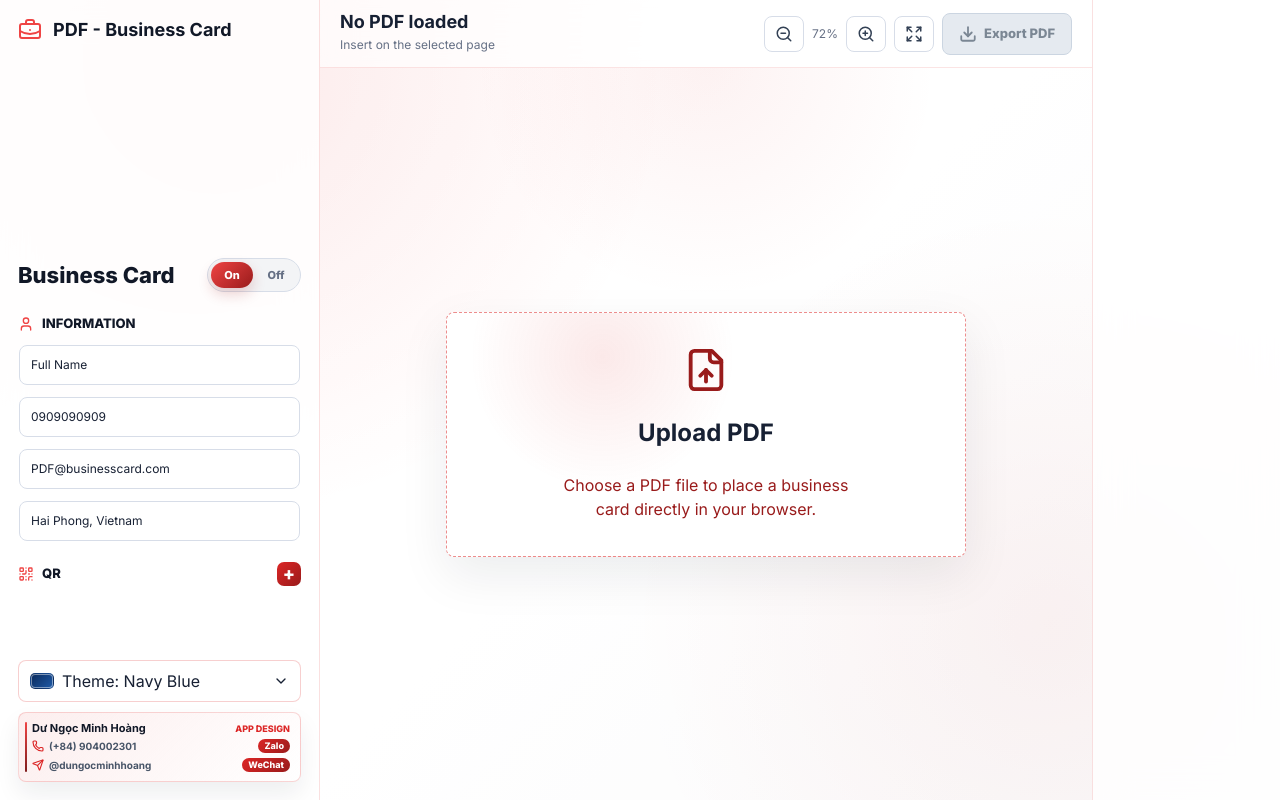
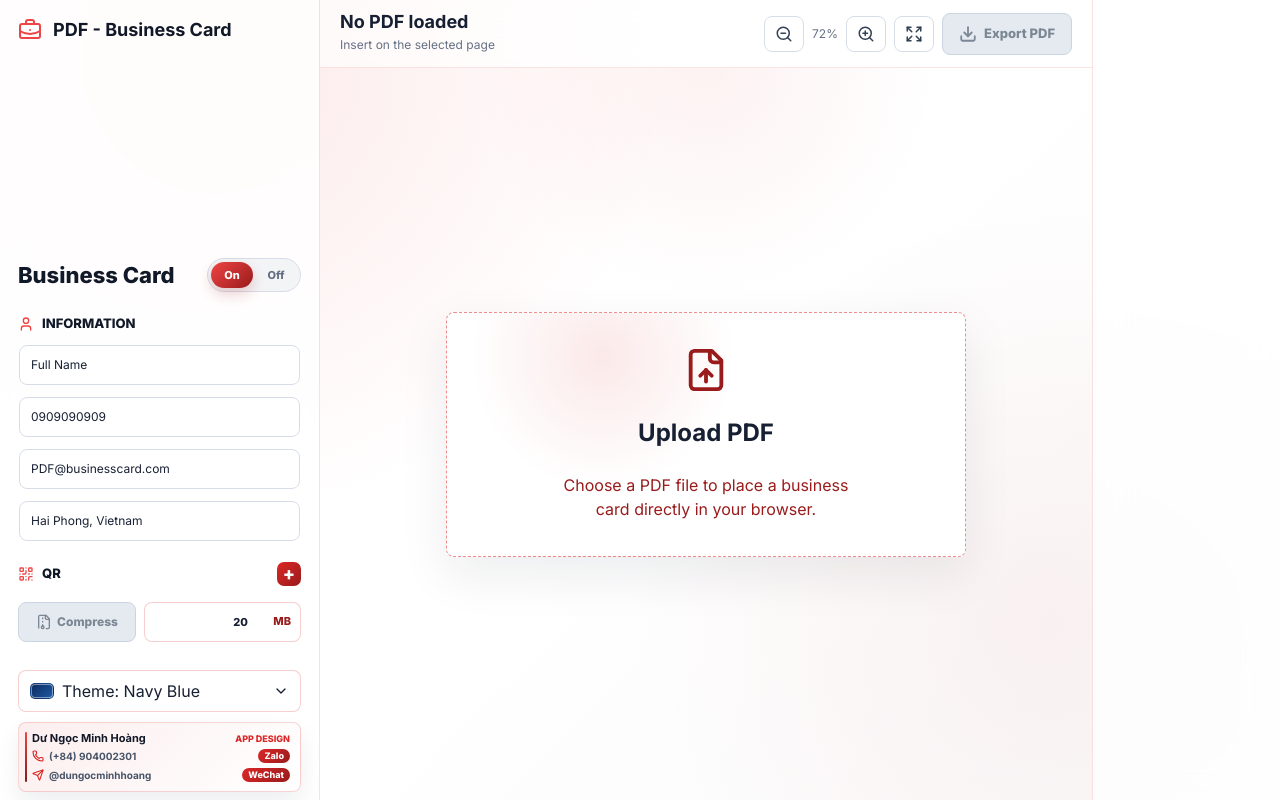
Before and after one commit to HyyAnk/Pdf-business-card-stamper, a React (Vite) app: page / in a window 1280 px wide. Built offline with nearby package versions, Linux system fonts and the light colour scheme.

Commit message:
Update Compress PDF

```diff
--- a/src/App.tsx
+++ b/src/App.tsx
@@ -7,6 +7,7 @@ import {
   Copy,
   Download,
   Expand,
+  FileArchive,
   FileUp,
   Link,
   Mail,
@@ -337,6 +338,7 @@ const snapDistance = 10;
 const storageKey = "pdf-business-card-state";
 const cardReferenceZoom = 0.72;
 const wechatQrPayload = "https://u.wechat.com/kNE1QLDxXUun5q04_FphdtE?s=2";
+const bytesPerMb = 1024 * 1024;
 const canvasRenderLocks = new WeakMap<HTMLCanvasElement, Promise<void>>();
 
 function clamp(value: number, min: number, max: number) {
@@ -549,6 +551,136 @@ function downloadBytes(bytes: Uint8Array, filename: string, type: string) {
   anchor.download = filename;
   anchor.click();
   URL.revokeObjectURL(url);
+}
+
+function formatMb(bytes: number) {
+  return `${(bytes / bytesPerMb).toFixed(2)} MB`;
+}
+
+function canvasToJpegBytes(canvas: HTMLCanvasElement, quality: number) {
+  return new Promise<Uint8Array>((resolve, reject) => {
+    canvas.toBlob(
+      async (blob) => {
+        if (!blob) {
+          reject(new Error("Could not encode compressed PDF page."));
+          return;
+        }
+        resolve(new Uint8Array(await blob.arrayBuffer()));
+      },
+      "image/jpeg",
+      quality,
+    );
+  });
+}
+
+async function createRasterPdf({
+  sourceBytes,
+  scale,
+  quality,
+  onProgress,
+}: {
+  sourceBytes: Uint8Array;
+  scale: number;
+  quality: number;
+  onProgress?: (done: number, total: number) => void;
+}) {
+  const loadingTask = pdfjsLib.getDocument({
+    data: sourceBytes.slice(),
+    stopAtErrors: false,
+  });
+  const sourceDoc = await loadingTask.promise;
+  const outputDoc = await PDFDocument.create();
+  const canvas = document.createElement("canvas");
+  const context = canvas.getContext("2d", { alpha: false });
+
+  if (!context) {
+    throw new Error("Canvas unavailable.");
+  }
+
+  try {
+    for (let pageNumber = 1; pageNumber <= sourceDoc.numPages; pageNumber += 1) {
+      const sourcePage = await sourceDoc.getPage(pageNumber);
+      const outputViewport = sourcePage.getViewport({ scale: 1 });
+      const renderViewport = sourcePage.getViewport({ scale });
+
+      canvas.width = Math.max(1, Math.floor(renderViewport.width));
+      canvas.height = Math.max(1, Math.floor(renderViewport.height));
+      context.setTransform(1, 0, 0, 1, 0, 0);
+      context.fillStyle = "#ffffff";
+      context.fillRect(0, 0, canvas.width, canvas.height);
+
+      const renderTask = sourcePage.render({
+        canvasContext: context,
+        viewport: renderViewport,
+      });
+      await renderTask.promise;
+
+      const imageBytes = await canvasToJpegBytes(canvas, quality);
+      const image = await outputDoc.embedJpg(imageBytes);
+      const outputPage = outputDoc.addPage([outputViewport.width, outputViewport.height]);
+      outputPage.drawImage(image, {
+        x: 0,
+        y: 0,
+        width: outputViewport.width,
+        height: outputViewport.height,
+      });
+      onProgress?.(pageNumber, sourceDoc.numPages);
+    }
+
+    return await outputDoc.save({
+      useObjectStreams: true,
+      addDefaultPage: false,
+    });
+  } finally {
+    canvas.width = 1;
+    canvas.height = 1;
+    sourceDoc.destroy?.();
+  }
+}
+
+async function compressPdfToTarget({
+  sourceBytes,
+  targetBytes,
+  onStatus,
+  onProgress,
+}: {
+  sourceBytes: Uint8Array;
+  targetBytes: number;
+  onStatus?: (message: string) => void;
+  onProgress?: (done: number, total: number) => void;
+}) {
+  const presets = [
+    { scale: 2.4, quality: 0.9 },
+    { scale: 2.05, quality: 0.84 },
+    { scale: 1.75, quality: 0.78 },
+    { scale: 1.5, quality: 0.72 },
+    { scale: 1.25, quality: 0.66 },
+    { scale: 1.05, quality: 0.58 },
+    { scale: 0.9, quality: 0.5 },
+    { scale: 0.75, quality: 0.42 },
+  ];
+  let smallestOutput: Uint8Array | null = null;
+
+  for (let index = 0; index < presets.length; index += 1) {
+    const preset = presets[index];
+    onStatus?.(`Compressing ${index + 1}/${presets.length}`);
+    const output = await createRasterPdf({
+      sourceBytes,
+      scale: preset.scale,
+      quality: preset.quality,
+      onProgress,
+    });
+
+    if (!smallestOutput || output.byteLength < smallestOutput.byteLength) {
+      smallestOutput = output;
+    }
+
+    if (output.byteLength <= targetBytes) {
+      return output;
+    }
+  }
+
+  return smallestOutput ?? sourceBytes;
 }
 
 function useStoredState<T>(key: string, fallback: T) {
@@ -1022,10 +1154,12 @@ export default function App() {
     qrMode: "image" as QrMode,
     qrLink: "https://company.vn",
     qrItems: [] as QrItem[],
+    compressTargetMb: 20,
     defaultNameSizeMigrated: false,
     defaultFontInterMigrated: false,
     defaultInfoPlaceholderMigrated: false,
     defaultThemeNavyMigrated: false,
+    defaultCompressTarget20Migrated: false,
   });
 
   const [pdfDoc, setPdfDoc] = useState<PdfDoc | null>(null);
@@ -1042,6 +1176,8 @@ export default function App() {
   const [guides, setGuides] = useState<{ x?: number; y?: number }>({});
   const [qrCodes, setQrCodes] = useState<QrRenderItem[]>([]);
   const [isExporting, setIsExporting] = useState(false);
+  const [isCompressing, setIsCompressing] = useState(false);
+  const [compressStatus, setCompressStatus] = useState("");
   const [isLoadingPdf, setIsLoadingPdf] = useState(false);
   const [loadError, setLoadError] = useState("");
   const [activeTextField, setActiveTextField] = useState<keyof CardInfo | null>(null);
@@ -1073,6 +1209,7 @@ export default function App() {
   );
   const activeTheme = saved.theme === "auto" ? autoTheme : themePresets[saved.theme];
   const cardEnabled = saved.cardEnabled !== false;
+  const compressTargetMb = saved.compressTargetMb ?? 20;
   const qrItems: QrItem[] = useMemo(() => {
     const storedItems = (saved.qrItems ?? []).slice(0, 2).map((item) => ({
       ...item,
@@ -1227,6 +1364,15 @@ export default function App() {
     }));
   }, [saved.defaultThemeNavyMigrated, setSaved]);
 
+  useEffect(() => {
+    if (saved.defaultCompressTarget20Migrated) return;
+    setSaved((current) => ({
+      ...current,
+      defaultCompressTarget20Migrated: true,
+      compressTargetMb: !current.compressTargetMb || current.compressTargetMb === 23 ? 20 : current.compressTargetMb,
+    }));
+  }, [saved.defaultCompressTarget20Migrated, setSaved]);
+
   const handleInfoChange = (field: keyof CardInfo, value: string) => {
     setSaved((current) => ({
       ...current,
@@ -1255,6 +1401,7 @@ export default function App() {
   const loadPdf = async (file: File) => {
     setIsLoadingPdf(true);
     setLoadError("");
+    setCompressStatus("");
     setPdfDoc(null);
     setPageCount(0);
     setPageSize({ width: 0, height: 0 });
@@ -1280,6 +1427,66 @@ export default function App() {
       setFileName("");
     } finally {
       setIsLoadingPdf(false);
+    }
+  };
+
+  const updateCompressTarget = (value: number) => {
+    const nextValue = Number.isFinite(value) ? clamp(value, 1, 500) : 20;
+    setSaved((current) => ({ ...current, compressTargetMb: nextValue }));
+  };
+
+  const compressPdf = async () => {
+    if (!pdfBytes) return;
+
+    const targetMb = clamp(Number(compressTargetMb) || 20, 1, 500);
+    const targetBytes = targetMb * bytesPerMb;
+    const originalBytes = pdfBytes.slice();
+    const originalSize = originalBytes.byteLength;
+
+    setIsCompressing(true);
+    setLoadError("");
+    setCompressStatus("Preparing");
+
+    try {
+      if (originalSize <= targetBytes) {
+        setCompressStatus(`Already ${formatMb(originalSize)} / ${targetMb} MB`);
+        return;
+      }
+
+      const compressedBytes = await compressPdfToTarget({
+        sourceBytes: originalBytes,
+        targetBytes,
+        onStatus: setCompressStatus,
+        onProgress: (done, total) => {
+          setCompressStatus(`Rendering page ${done}/${total}`);
+        },
+      });
+
+      if (compressedBytes.byteLength >= originalSize) {
+        setCompressStatus(`No smaller result. Current ${formatMb(originalSize)}`);
+        return;
+      }
+
+      const loadingTask = pdfjsLib.getDocument({
+        data: compressedBytes.slice(),
+        stopAtErrors: false,
+      });
+      const document = await loadingTask.promise;
+      setPdfBytes(compressedBytes);
+      setPdfDoc(document);
+      setPageCount(document.numPages);
+      setSelectedPage((current) => clamp(current, 1, document.numPages));
+      setPageSize({ width: 0, height: 0 });
+      pendingStageCenterRef.current = true;
+      setCompressStatus(
+        compressedBytes.byteLength <= targetBytes
+          ? `Preview updated: ${formatMb(originalSize)} -> ${formatMb(compressedBytes.byteLength)}`
+          : `Closest result: ${formatMb(originalSize)} -> ${formatMb(compressedBytes.byteLength)}`,
+      );
+    } catch (error) {
+      setCompressStatus((error as Error).message || "Could not compress this PDF.");
+    } finally {
+      setIsCompressing(false);
     }
   };
 
@@ -1830,6 +2037,35 @@ export default function App() {
         </section>
 
         <div className="panel-bottom">
+          <section className="control-section compact-section compress-dock">
+            <div className="compress-row">
+              <button
+                className="compress-button"
+                onClick={compressPdf}
+                disabled={!pdfDoc || !pdfBytes || isCompressing || isExporting}
+                title="Compress PDF"
+                type="button"
+              >
+                {isCompressing ? <Sparkles size={16} /> : <FileArchive size={16} />}
+                <span>{isCompressing ? "Compressing" : "Compress"}</span>
+              </button>
+              <label className="compress-target-input">
+                <input
+                  aria-label="Target PDF size in MB"
+                  type="number"
+                  min={1}
+                  max={500}
+                  step={1}
+                  value={compressTargetMb}
+                  disabled={isCompressing}
+                  onChange={(event) => updateCompressTarget(Number(event.target.value))}
+                />
+                <span>MB</span>
+              </label>
+            </div>
+            {compressStatus ? <div className="compress-status">{compressStatus}</div> : null}
+          </section>
+
           <section className="control-section compact-section theme-dock" ref={themeDropdownRef}>
             <button
               className="dropdown-trigger"
--- a/src/styles.css
+++ b/src/styles.css
@@ -151,6 +151,97 @@ button {
   display: grid;
   gap: 10px;
   margin-top: auto;
+}
+
+.compress-dock {
+  gap: 7px;
+}
+
+.compress-row {
+  display: grid;
+  grid-template-columns: 118px minmax(120px, 1fr);
+  gap: 8px;
+  align-items: center;
+}
+
+.compress-button {
+  display: inline-flex;
+  align-items: center;
+  justify-content: center;
+  gap: 5px;
+  min-height: 40px;
+  padding: 0 8px;
+  color: #ffffff;
+  background: linear-gradient(135deg, #dc2626, #7f1d1d);
+  border: 1px solid #991b1b;
+  border-radius: 8px;
+  font-size: 12px;
+  font-weight: 900;
+  cursor: pointer;
+  box-shadow: 0 10px 22px rgba(220, 38, 38, 0.2);
+}
+
+.compress-button:hover:not(:disabled) {
+  background: linear-gradient(135deg, #ef4444, #991b1b);
+  border-color: #dc2626;
+}
+
+.compress-button:disabled {
+  color: #7b8794;
+  background: #e5eaf0;
+  border-color: #cbd5e1;
+  box-shadow: none;
+  cursor: not-allowed;
+}
+
+.compress-target-input {
+  display: grid !important;
+  grid-template-columns: minmax(0, 1fr) 22px;
+  align-items: center !important;
+  gap: 6px !important;
+  min-height: 40px !important;
+  padding: 0 9px;
+  color: #991b1b !important;
+  background: #ffffff;
+  border: 1px solid rgba(220, 38, 38, 0.22);
+  border-radius: 8px;
+  font-size: 11px !important;
+  font-weight: 900;
+}
+
+.control-section .compress-target-input input[type="number"] {
+  width: 100%;
+  min-width: 0;
+  height: 38px;
+  padding: 0;
+  color: #172033;
+  text-align: right;
+  background: transparent;
+  border: 0;
+  border-radius: 0;
+  outline: 0;
+  box-shadow: none;
+  font-weight: 900;
+}
+
+.compress-target-input span {
+  display: block;
+  line-height: 1;
+  text-align: right;
+}
+
+.compress-status {
+  min-height: 28px;
+  padding: 6px 8px;
+  overflow: hidden;
+  color: #475467;
+  text-overflow: ellipsis;
+  white-space: nowrap;
+  background: #ffffff;
+  border: 1px solid #d7dde8;
+  border-radius: 7px;
+  font-size: 10px;
+  font-weight: 800;
 }
 
 .theme-dock {
```
